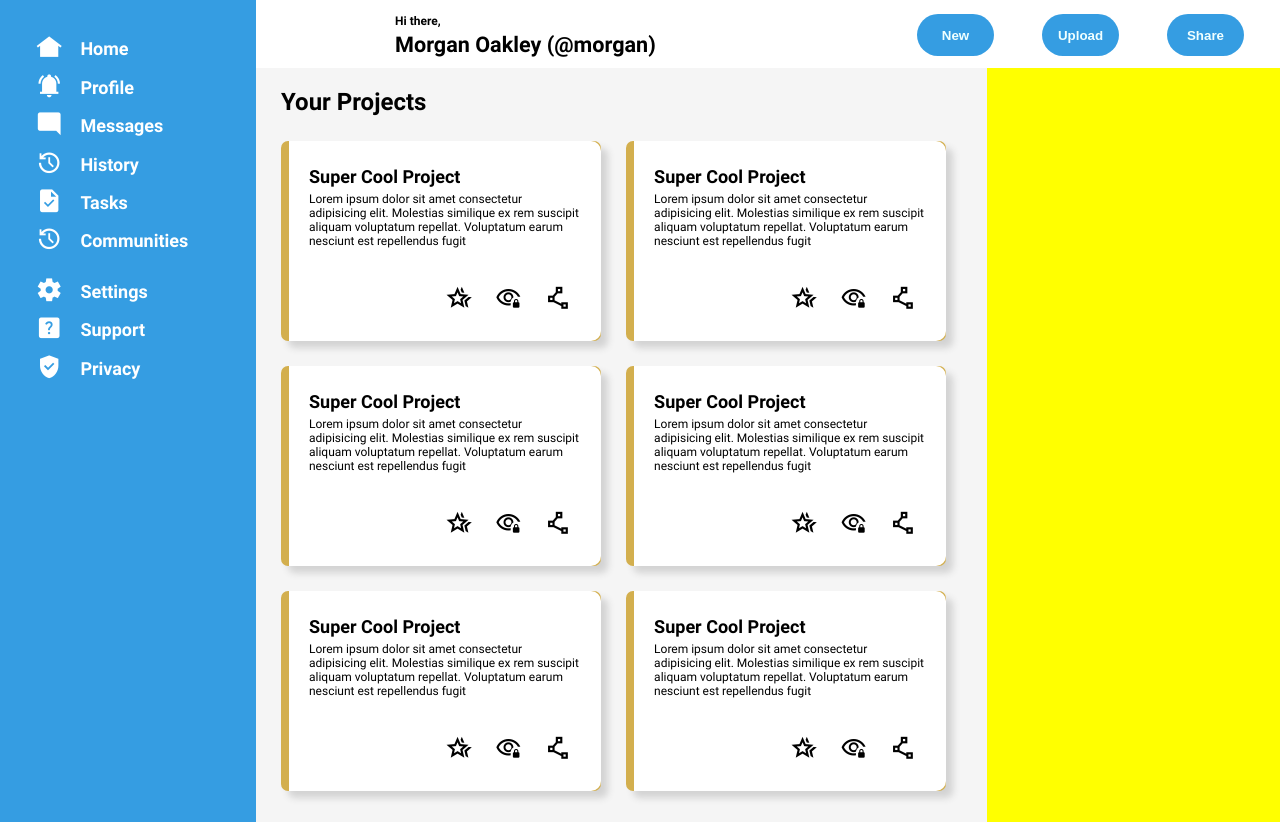
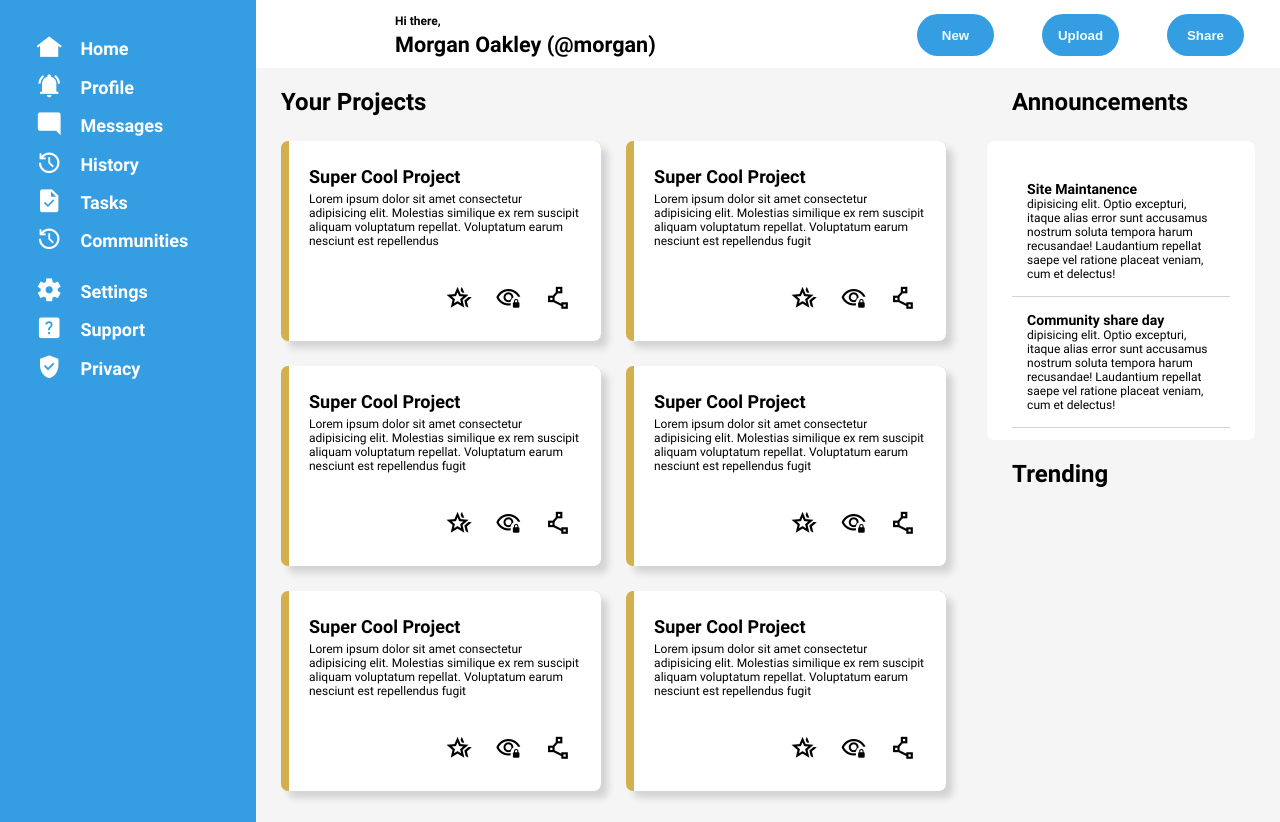
Before and after one commit to vishnu-sk/js-practice, a plain HTML site: page dom-manipulation-practice/dashboard-1/index.html in a window 1280 px wide. Shown: the part 82-904 px from the top of the page. Drawn offline with nearby package versions, Linux system fonts and the light colour scheme.

Commit message:
Added notification sidebar html with basic css

```diff
--- a/dom-manipulation-practice/dashboard-1/index.html
+++ b/dom-manipulation-practice/dashboard-1/index.html
@@ -111,17 +111,22 @@
                     <p>
                       Lorem ipsum dolor sit amet consectetur adipisicing elit.
                       Molestias similique ex rem suscipit aliquam voluptatum
-                      repellat. Voluptatum earum nesciunt est repellendus fugit
+                      repellat. Voluptatum earum nesciunt est repellendus
                     </p>
                   </div>
                   <div class="card-buttons">
-                    <span class="material-symbols-outlined card-btn">hotel_class</span>
-                    <span class="material-symbols-outlined card-btn">visibility_lock</span>
-                    <span class="material-symbols-outlined card-btn">polyline</span>
+                    <span class="material-symbols-outlined card-btn"
+                      >hotel_class</span
+                    >
+                    <span class="material-symbols-outlined card-btn"
+                      >visibility_lock</span
+                    >
+                    <span class="material-symbols-outlined card-btn"
+                      >polyline</span
+                    >
                   </div>
                 </div>
               </div>
-
 
               <div class="card-cont">
                 <div class="card">
@@ -134,13 +139,18 @@
                     </p>
                   </div>
                   <div class="card-buttons">
-                    <span class="material-symbols-outlined card-btn">hotel_class</span>
-                    <span class="material-symbols-outlined card-btn">visibility_lock</span>
-                    <span class="material-symbols-outlined card-btn">polyline</span>
+                    <span class="material-symbols-outlined card-btn"
+                      >hotel_class</span
+                    >
+                    <span class="material-symbols-outlined card-btn"
+                      >visibility_lock</span
+                    >
+                    <span class="material-symbols-outlined card-btn"
+                      >polyline</span
+                    >
                   </div>
                 </div>
               </div>
-
 
               <div class="card-cont">
                 <div class="card">
@@ -153,13 +163,18 @@
                     </p>
                   </div>
                   <div class="card-buttons">
-                    <span class="material-symbols-outlined card-btn">hotel_class</span>
-                    <span class="material-symbols-outlined card-btn">visibility_lock</span>
-                    <span class="material-symbols-outlined card-btn">polyline</span>
+                    <span class="material-symbols-outlined card-btn"
+                      >hotel_class</span
+                    >
+                    <span class="material-symbols-outlined card-btn"
+                      >visibility_lock</span
+                    >
+                    <span class="material-symbols-outlined card-btn"
+                      >polyline</span
+                    >
                   </div>
                 </div>
               </div>
-
 
               <div class="card-cont">
                 <div class="card">
@@ -172,13 +187,18 @@
                     </p>
                   </div>
                   <div class="card-buttons">
-                    <span class="material-symbols-outlined card-btn">hotel_class</span>
-                    <span class="material-symbols-outlined card-btn">visibility_lock</span>
-                    <span class="material-symbols-outlined card-btn">polyline</span>
+                    <span class="material-symbols-outlined card-btn"
+                      >hotel_class</span
+                    >
+                    <span class="material-symbols-outlined card-btn"
+                      >visibility_lock</span
+                    >
+                    <span class="material-symbols-outlined card-btn"
+                      >polyline</span
+                    >
                   </div>
                 </div>
               </div>
-
 
               <div class="card-cont">
                 <div class="card">
@@ -191,13 +211,18 @@
                     </p>
                   </div>
                   <div class="card-buttons">
-                    <span class="material-symbols-outlined card-btn">hotel_class</span>
-                    <span class="material-symbols-outlined card-btn">visibility_lock</span>
-                    <span class="material-symbols-outlined card-btn">polyline</span>
+                    <span class="material-symbols-outlined card-btn"
+                      >hotel_class</span
+                    >
+                    <span class="material-symbols-outlined card-btn"
+                      >visibility_lock</span
+                    >
+                    <span class="material-symbols-outlined card-btn"
+                      >polyline</span
+                    >
                   </div>
                 </div>
               </div>
-
 
               <div class="card-cont">
                 <div class="card">
@@ -210,18 +235,61 @@
                     </p>
                   </div>
                   <div class="card-buttons">
-                    <span class="material-symbols-outlined card-btn">hotel_class</span>
-                    <span class="material-symbols-outlined card-btn">visibility_lock</span>
-                    <span class="material-symbols-outlined card-btn">polyline</span>
+                    <span class="material-symbols-outlined card-btn"
+                      >hotel_class</span
+                    >
+                    <span class="material-symbols-outlined card-btn"
+                      >visibility_lock</span
+                    >
+                    <span class="material-symbols-outlined card-btn"
+                      >polyline</span
+                    >
                   </div>
                 </div>
               </div>
-
             </div>
           </div>
           <div class="notification-sidebar-cont">
-            <div class="announcements"></div>
-            <div class="trending"></div>
+            <div class="announcements">
+              <p class="data-heading">Announcements</p>
+              <div class="announcement-cont">
+                <div class="announcement-cont-child">
+                  <div class="announcement">
+                    <h3>Site Maintanence</h3>
+                    <p>
+                      dipisicing elit. Optio excepturi, itaque alias error sunt
+                      accusamus nostrum soluta tempora harum recusandae!
+                      Laudantium repellat saepe vel ratione placeat veniam, cum
+                      et delectus!
+                    </p>
+                  </div>
+
+                  <div class="announcement">
+                    <h3>Community share day</h3>
+                    <p>
+                      dipisicing elit. Optio excepturi, itaque alias error sunt
+                      accusamus nostrum soluta tempora harum recusandae!
+                      Laudantium repellat saepe vel ratione placeat veniam, cum
+                      et delectus!
+                    </p>
+                  </div>
+
+                  <div class="announcement">
+                    <h3>Updated privacy policy</h3>
+                    <p>
+                      dipisicing elit. Optio excepturi, itaque alias error sunt
+                      accusamus nostrum soluta tempora harum recusandae!
+                      Laudantium repellat saepe vel ratione placeat veniam, cum
+                      et delectus!
+                    </p>
+                  </div>
+                </div>
+              </div>
+            </div>
+            <div class="trending">
+              <p class="data-heading">Trending</p>
+
+            </div>
           </div>
         </div>
       </div>
--- a/dom-manipulation-practice/dashboard-1/styles.css
+++ b/dom-manipulation-practice/dashboard-1/styles.css
@@ -66,7 +66,7 @@ body {
   overflow: hidden;
 }
 
-p {
+p, h3 {
   margin: 0;
 }
 .sidebar-option {
@@ -291,7 +291,7 @@ input {
   height: 100%;
   padding: min(20px, 7%);
   align-items: end;
-  border-radius: 0 10px 10px 0;
+  border-radius: 0 7px 7px 0;
 }
 
 .card-text {
@@ -313,7 +313,39 @@ input {
   }
 }
 
+.announcements{
+  max-height: 50%;
+  border-radius: 7px;
+  overflow-y: hidden;
+}
+
 .notification-sidebar-cont {
   grid-column: 6/8;
-  background-color: yellow;
+  background-color:whitesmoke;
+  display: flex;
+  flex-direction: column;
+  padding: 0px 25px 10px 0px;
 }
+
+.announcement-cont{
+  width: 100%;
+  padding-top: 25px;
+  max-height: 100%;
+}
+
+.announcement-cont-child{
+
+  background-color: white;
+  box-shadow: 7px 7px 7px lightgray;
+  border-radius: 7px;
+  width: 100%;
+  padding-top: 10px;
+  padding: 25px;
+  max-height: 100%;
+  overflow-y: auto;
+}
+
+.announcement{
+  padding: 15px;
+  border-bottom: 1px solid lightgray;
+}
```
